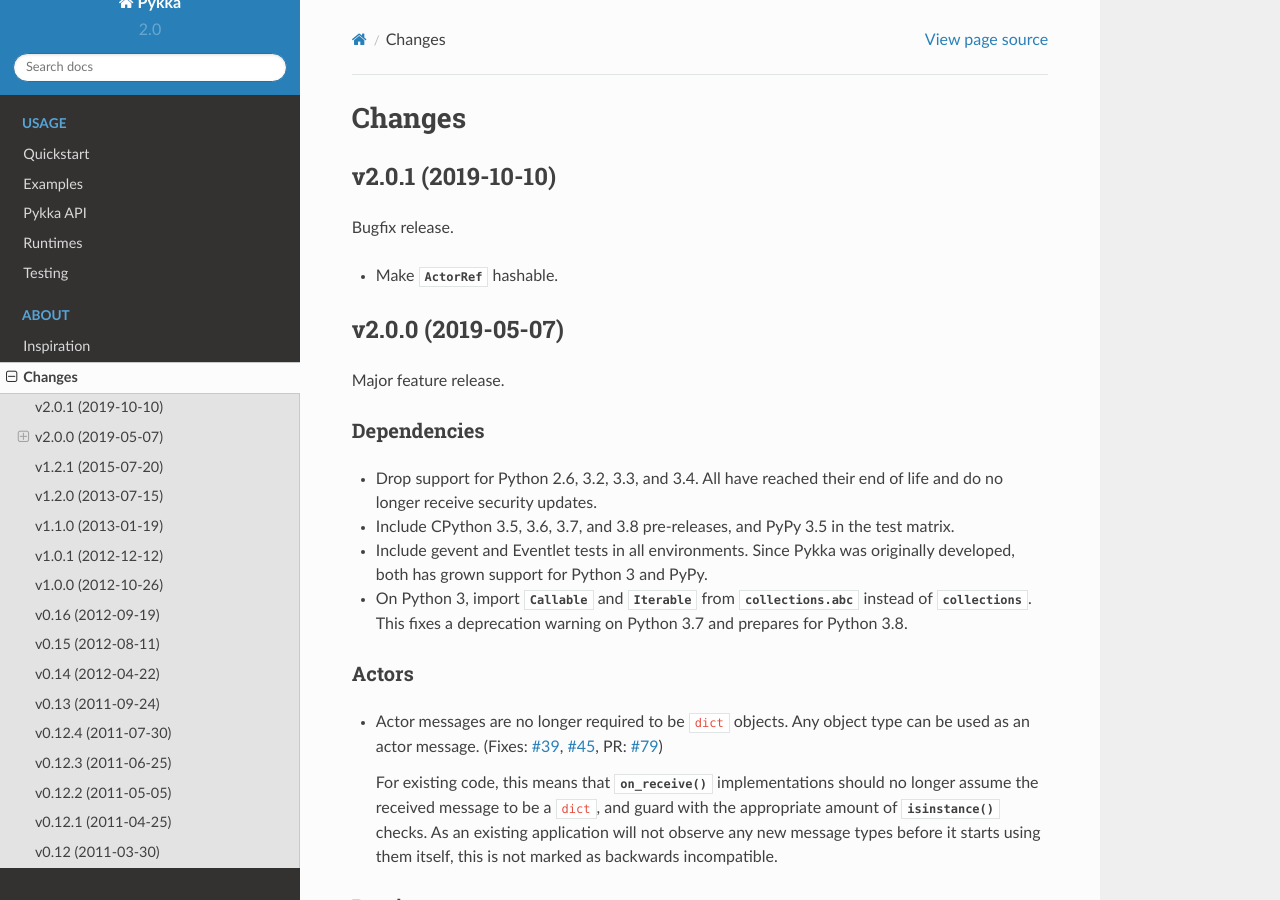
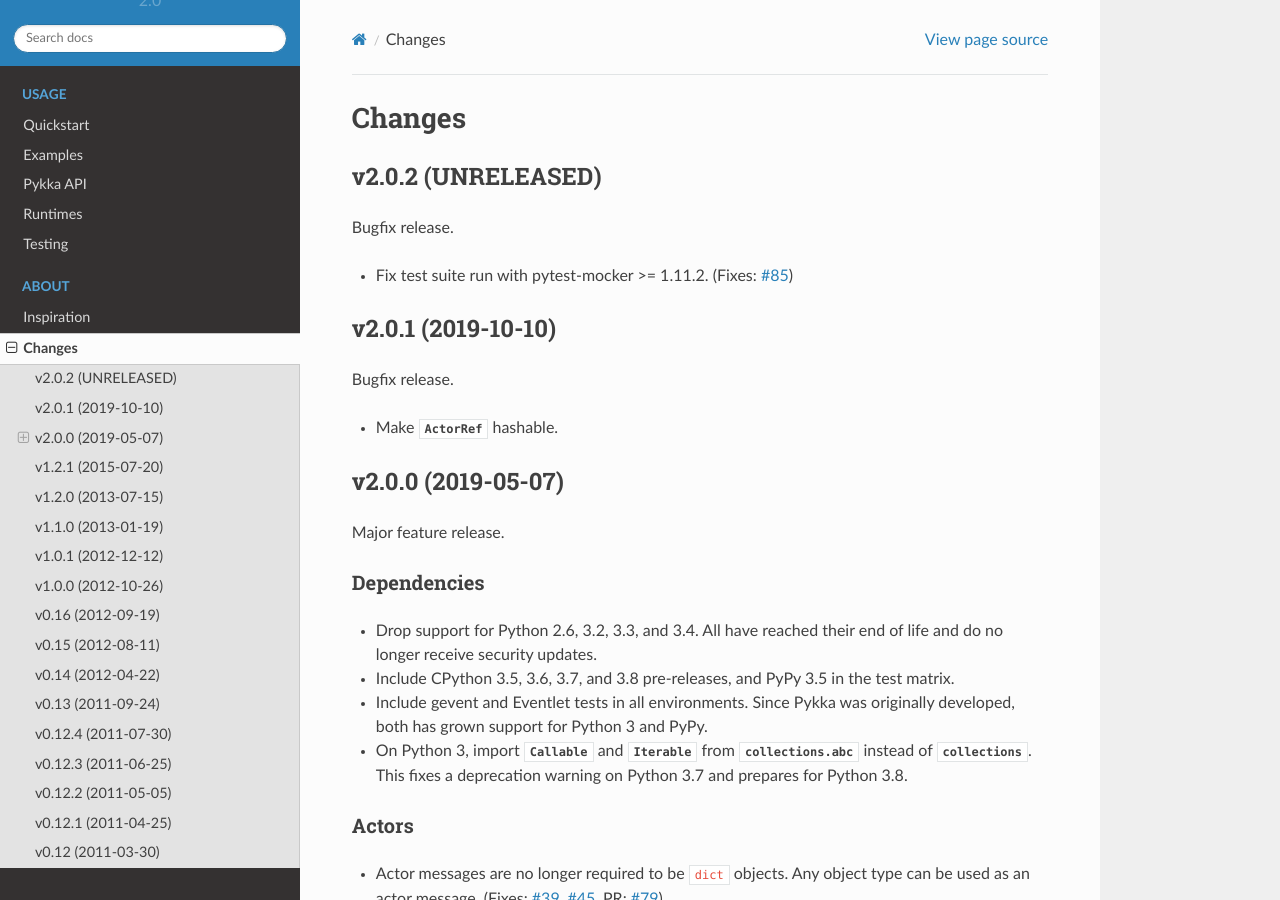
Before and after one commit to jodal/pykka, a Sphinx documentation site: the page built from docs/changes.rst, in a window 1280 px wide and 900 px high. Built offline with Sphinx 7.4.7 and the Read the Docs theme 2.0.0, drawn with Linux system fonts in a browser that asks for light colours.

Commit message:
tests: Mocking with a context manager works
If you use regular `mock`/`unittest.mock`.

The problem with our test was just that pytest-mocker does not support
being used as a context manager, because its purpose is to make context
managers unecessary.

pytest-mocker >= 1.11.2 now raises an exception if using it as a context
manager.

Fixes #85

```diff
--- a/docs/changes.rst
+++ b/docs/changes.rst
@@ -1,6 +1,15 @@
 =======
 Changes
 =======
+
+
+v2.0.2 (UNRELEASED)
+===================
+
+Bugfix release.
+
+- Fix test suite run with pytest-mocker >= 1.11.2. (Fixes: :issue:`85`)
+
 
 v2.0.1 (2019-10-10)
 ===================
```
Also changed, not shown: 1 other file.
